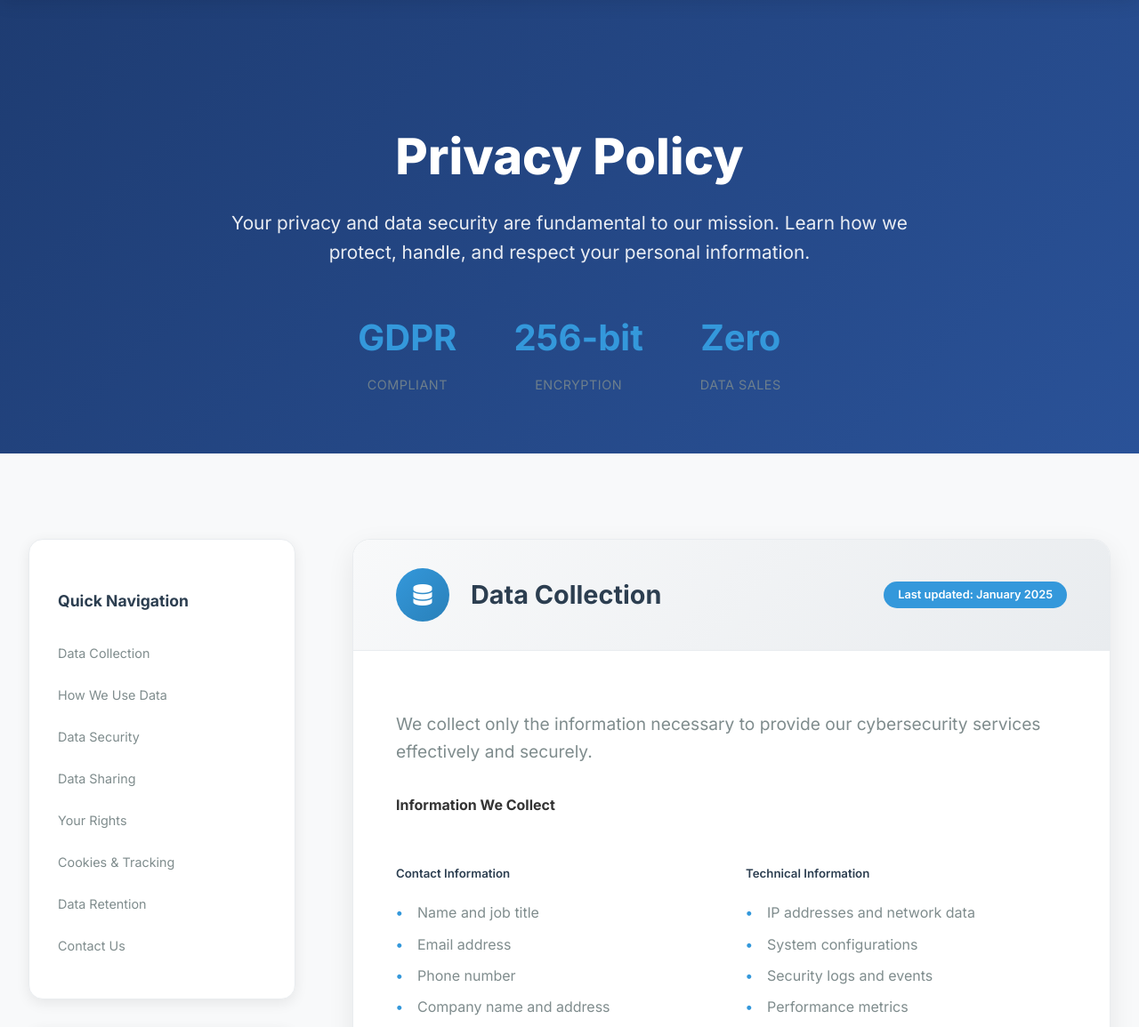
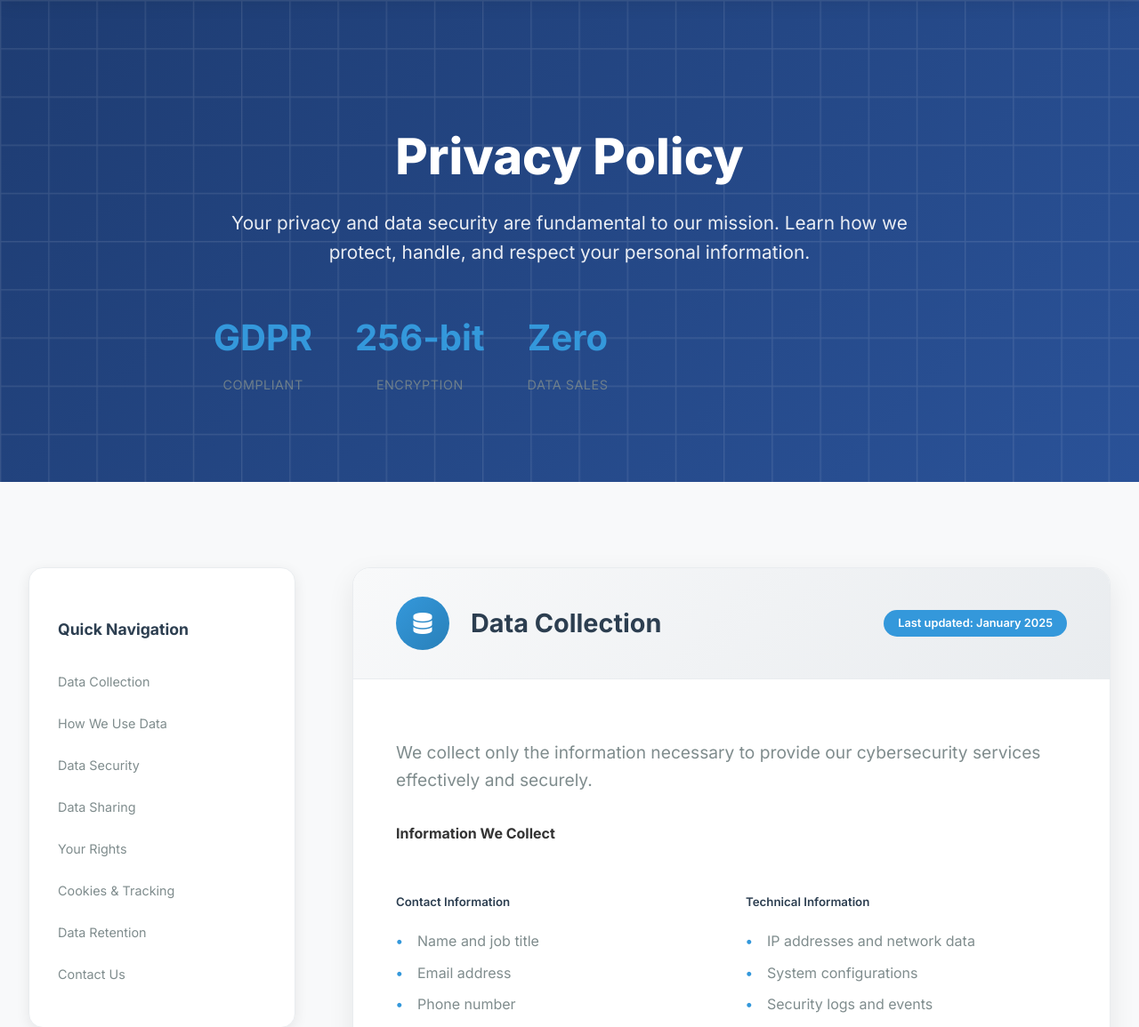
Before and after one commit to openpulsesecurity/openpulsesec_web, a Flask app: page /privacy-policy in a window 1280 px wide. Shown: the part 84-1239 px from the top of the page at 89% size. Run offline with Flask 3, Linux system fonts and the light colour scheme.

Commit message:
refactor: Update privacy page to use unified CTA section

```diff
--- a/app/templates/privacy.html
+++ b/app/templates/privacy.html
@@ -4,8 +4,7 @@
 {% block description %}Read our Privacy Policy to understand how we protect your data and respect your privacy.{% endblock %}
 
 {% block content %}
-<!-- Privacy Hero Section -->
-<section class="privacy-hero">
+<section class="cta-section">
     <div class="container">
         <h1 class="hero-title">Privacy Policy</h1>
         <p class="hero-subtitle">
@@ -28,7 +27,6 @@
     </div>
 </section>
 
-<!-- Privacy Content Section -->
 <section class="privacy-content-section">
     <div class="privacy-container">
         <div class="privacy-sidebar">
@@ -365,8 +363,7 @@
     </div>
 </section>
 
-<!-- Privacy CTA -->
-<section class="privacy-cta">
+<section class="cta-section">
     <div class="container">
         <h2>Questions About Our Privacy Policy?</h2>
         <p>
@@ -374,11 +371,11 @@
             don't hesitate to reach out to our Data Protection Officer.
         </p>
         <div class="cta-actions">
-            <a href="mailto:privacy@openpulsesecurity.com" class="btn btn-primary">
+            <a href="mailto:privacy@openpulsesecurity.com" class="cta-button btn-primary">
                 <i class="fas fa-envelope"></i>
                 Contact Privacy Team
             </a>
-            <a href="/contact" class="btn btn-secondary">
+            <a href="{{ url_for('main.contact') }}" class="cta-button secondary">
                 <i class="fas fa-comments"></i>
                 General Contact
             </a>
```
